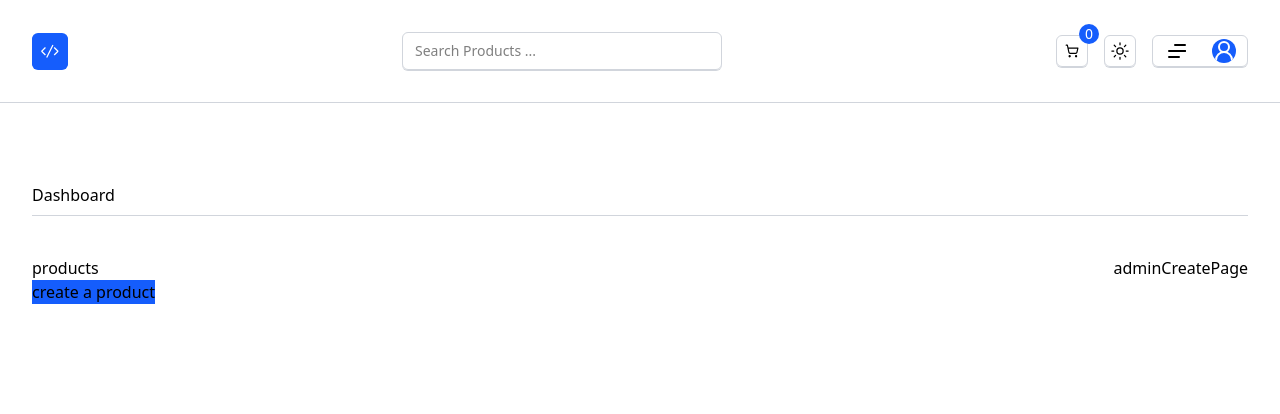
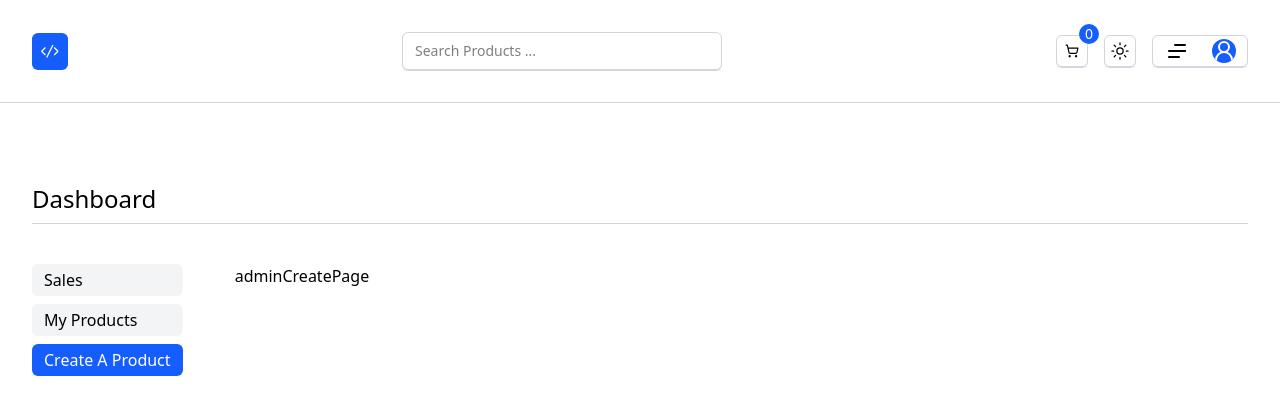
Before and after one commit to abbasbayat0/store, a Next.js app: page /admin/products/create in a window 1280 px wide. Shown: the top 414 px of the page. Built offline with nearby package versions, Linux system fonts and the light colour scheme; no server answers.

Commit message:
admin sidebar is now looks better

```diff
--- a/src/app/admin/Sidebar.tsx
+++ b/src/app/admin/Sidebar.tsx
@@ -6,11 +6,15 @@ import { usePathname } from 'next/navigation';
 const AdminSidebar = () => {
   const pathName = usePathname();
   return (
-    <div className='flex flex-col'>
+    <div className='flex max-w-2/12 flex-col gap-2'>
       {adminLinks.map((link) => {
         const isActive = pathName === link.href;
         return (
-          <Link href={link.href} key={link.href} className={`${isActive && 'bg-blue-600'}`}>
+          <Link
+            href={link.href}
+            key={link.href}
+            className={`${isActive ? 'bg-blue-600 text-white' : 'bg-gray-100'} du3 min-w-36 rounded-md px-3 py-1 capitalize transition`}
+          >
             {link.label}
           </Link>
         );
--- a/src/app/admin/layout.tsx
+++ b/src/app/admin/layout.tsx
@@ -4,11 +4,11 @@ import AdminSidebar from './Sidebar';
 const layout = ({ children }: { children: React.ReactNode }) => {
   return (
     <div className='w-full'>
-      <h1>Dashboard</h1>
+      <h1 className={`text-2xl`}>Dashboard</h1>
       <div className='mt-2 w-full border-b border-gray-300'></div>
       <div className='mt-10 flex w-full justify-between'>
         <AdminSidebar />
-        {children}
+        <div className='w-10/12'>{children}</div>
       </div>
     </div>
   );
--- a/src/assets/links.ts
+++ b/src/assets/links.ts
@@ -14,6 +14,7 @@ export const links: NavLink[] = [
 ];
 
 export const adminLinks: NavLink[] = [
-  { href: '/admin/sales', label: 'products' },
+  { href: '/admin/sales', label: 'sales' },
+  { href: '/admin/products', label: 'my products' },
   { href: '/admin/products/create', label: 'create a product' },
 ];
--- a/src/components/ui/LinksDropDown.tsx
+++ b/src/components/ui/LinksDropDown.tsx
@@ -28,7 +28,7 @@ const DarkModeDropdown = ({
               onClick={() => {
                 setDropOpen(false);
               }}
-              className={`flex h-7 w-full items-center rounded-md px-2 tracking-wide opacity-80 transition ${dark ? 'hover:bg-gray-800' : 'hover:bg-gray-100'} transition duration-300`}
+              className={`flex h-7 w-full items-center rounded-md px-2 tracking-wide opacity-80 transition ${dark ? 'hover:bg-gray-800' : 'hover:bg-gray-100'} capitalize transition duration-300`}
             >
               {link.label}
             </Link>
--- a/src/components/ui/SignedOutLinks.tsx
+++ b/src/components/ui/SignedOutLinks.tsx
@@ -16,7 +16,9 @@ const SignedOutLinks = ({ setDropOpen }: { setDropOpen: Dispatch<SetStateAction<
           className={`flex h-7 w-full items-center rounded-md px-2 tracking-wide opacity-80 transition ${dark ? 'hover:bg-gray-800' : 'hover:bg-gray-100'} transition duration-300`}
           onClick={() => setDropOpen(false)}
         >
-          <SignInButton mode='modal'><p>Log In</p></SignInButton>
+          <SignInButton mode='modal'>
+            <p className='capitalize'>Log In</p>
+          </SignInButton>
         </div>
       </div>
       <div
@@ -26,7 +28,9 @@ const SignedOutLinks = ({ setDropOpen }: { setDropOpen: Dispatch<SetStateAction<
           className={`flex h-7 w-full items-center rounded-md px-2 tracking-wide opacity-80 transition ${dark ? 'hover:bg-gray-800' : 'hover:bg-gray-100'} transition duration-300`}
           onClick={() => setDropOpen(false)}
         >
-          <SignUpButton mode='modal'><p>Register</p></SignUpButton>
+          <SignUpButton mode='modal'>
+            <p className='capitalize'>Register</p>
+          </SignUpButton>
         </div>
       </div>
     </div>
```
